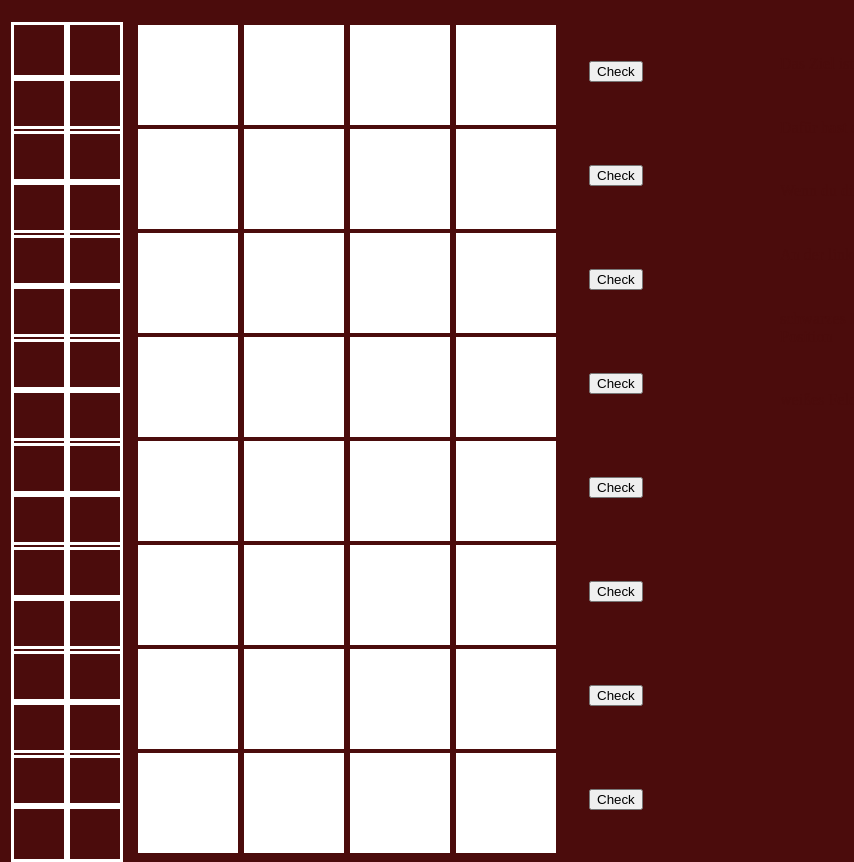
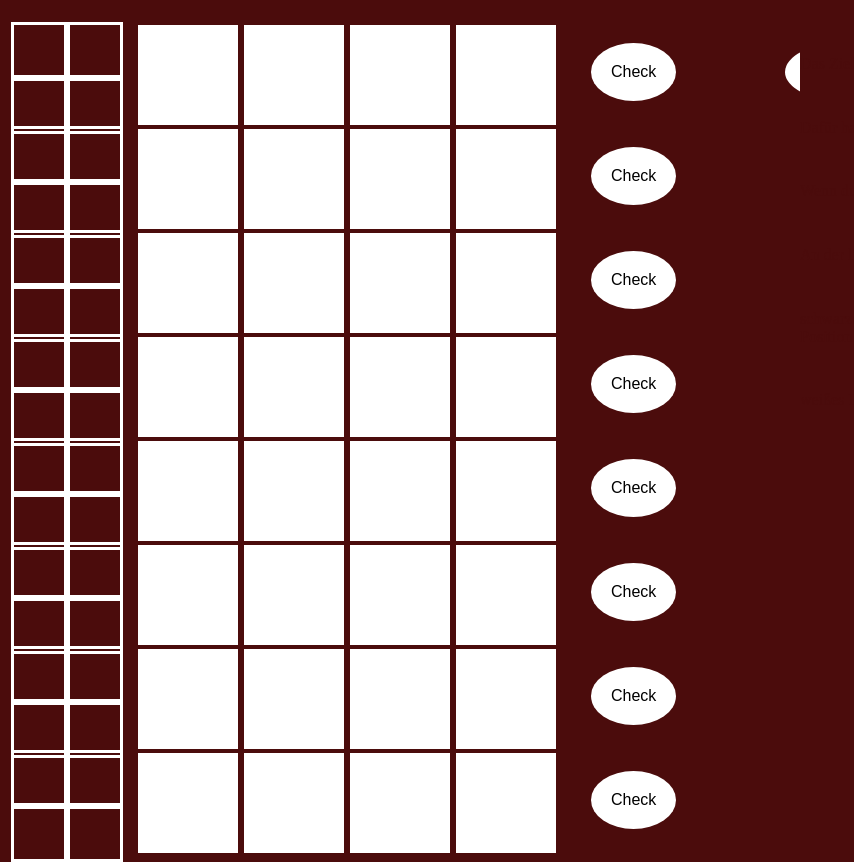
Before and after one commit to Paula0507/GuessThePattern, a plain HTML site: page index.html in a window 1280 px wide. Shown: the part 61-923 px from the top of the page, without its empty margins (0-854 px from the left). Drawn offline with Linux system fonts and the light colour scheme.

Commit message:
style buttons

```diff
--- a/style.css
+++ b/style.css
@@ -1,5 +1,17 @@
 body{
     background-color: rgb(75, 12, 12);
+}
+button{
+    background-color: white;
+    border: none;
+    color: black;
+    padding: 20px;
+    text-align: center;
+    text-decoration: none;
+    display: inline-block;
+    font-size: 16px;
+    margin: 4px 2px;
+    border-radius: 50%;
 }
 .solution {
     background-color:  rgb(75, 12, 12);
@@ -21,7 +33,7 @@ div.instructions{
     height: 400px;
     width: 400px;
     position: absolute;
-   right: 100px;
+   right: 80px;
     top:100px;
     background-color: rgb(75, 12, 12);
     color:rgb(75, 12, 12);
```
